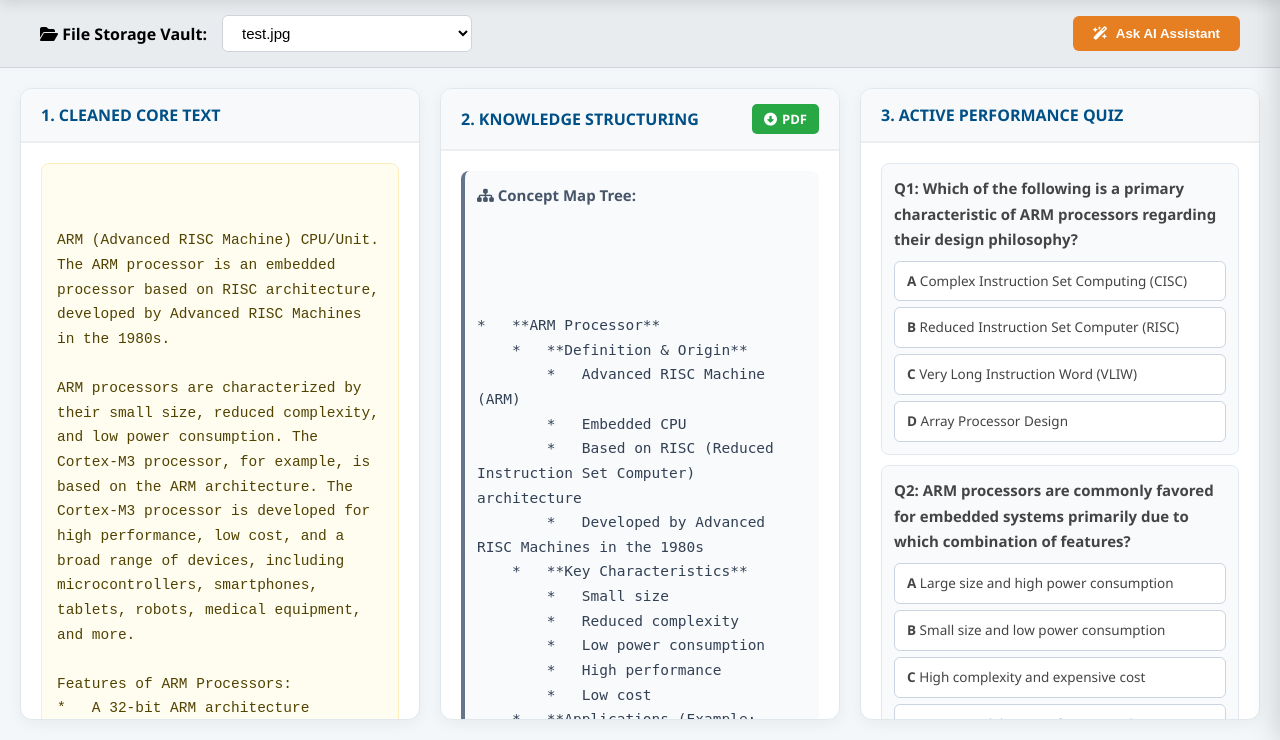
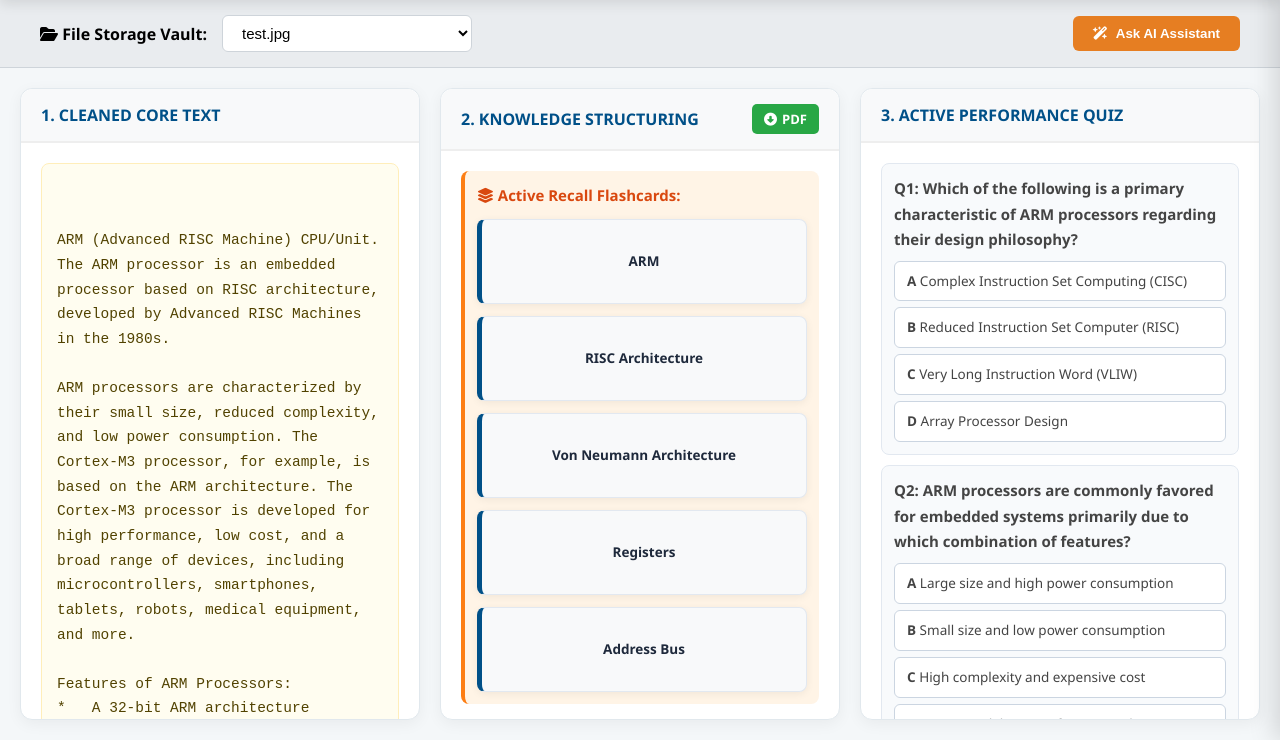
Before and after one commit to annavarapukeer/smart-notes-ai, a Flask app: page /dashboard in a window 1280 px wide. Shown: the part 60-800 px from the top of the page. Run offline with Flask 3, Linux system fonts and the light colour scheme; a user stored in the database is signed in; data comes from the database, SQL or seed files in the repository; both versions use the stored data as it was after the commit.

Commit message:
Feature: Integrated 3D flippable flashcards layer with enhanced contextual RAG routing boundaries

```diff
--- a/ai_engine.py
+++ b/ai_engine.py
@@ -15,11 +15,15 @@ def process_notes_with_ai(extracted_text):
     You are an advanced academic AI tutor. Process the following raw handwritten OCR text into an organized learning ecosystem.
 
     CRITICAL FORMATTING INSTRUCTIONS:
-    - Output your entire response using the clear section divider tags: [CLEANED_TEXT], [SUMMARY], [CONCEPT_TREE], [REVISION_TIERS], [QUIZ], and [ANSWERS].
+    - Output your entire response using the clear section divider tags: [CLEANED_TEXT], [SUMMARY], [CONCEPT_TREE], [REVISION_TIERS], [FLASHCARDS], [QUIZ], and [ANSWERS].
 
     - Under [CONCEPT_TREE], build a hierarchical bullet-point tree structure showing main topic down to subtopics (e.g., Main Topic -> Subtopic -> Details).
 
     - Under [REVISION_TIERS], generate a 1-sentence "Exam-Day Ultra Short Note" followed by a 3-bullet point "7-Day Core Concepts" summary.
+
+    - Under [FLASHCARDS], generate exactly 4 to 5 critical technical terms or definitions found in the context. Format each flashcard on a single new line using a strict colon separator like this:
+      Term Name : Precise clear definition string here
+      Key Component : Structural explanation statement here
 
     - Under [QUIZ], generate exactly 5 multiple-choice questions based on the text context.
     Format each question EXACTLY like this:
--- a/templates/dashboard.html
+++ b/templates/dashboard.html
@@ -26,6 +26,16 @@
 
         .text-block { white-space: pre-wrap; word-wrap: break-word; font-size: 14.5px; color: #334155; }
         .ocr-style { background: #fffdf0; border: 1px solid #ffeeba; border-radius: 8px; padding: 15px; color: #514200; font-family: 'Courier New', monospace; }
+
+        /* ==================== 🎴 FLASHCARDS INTEGRATION CSS ==================== */
+        .flashcards-wrapper { display: flex; flex-direction: column; gap: 12px; margin-top: 10px; }
+        .flashcard-scene { width: 100%; height: 85px; perspective: 800px; cursor: pointer; }
+        .flashcard-card { width: 100%; height: 100%; position: relative; transition: transform 0.6s cubic-bezier(0.4, 0, 0.2, 1); transform-style: preserve-3d; }
+        .flashcard-card.is-flipped { transform: rotateX(180deg); }
+        .flashcard-face { position: absolute; width: 100%; height: 100%; backface-visibility: hidden; display: flex; align-items: center; justify-content: center; padding: 12px; border-radius: 8px; box-shadow: 0 2px 8px rgba(0,0,0,0.06); text-align: center; font-size: 13.5px; }
+        .flashcard-front { background: #f8f9fa; color: #1e293b; border: 1px solid #e2e8f0; border-left: 5px solid #005088; font-weight: 600; }
+        .flashcard-back { background: #e6f4ea; color: #137333; border: 1px solid #ceead6; transform: rotateX(180deg); font-style: italic; font-weight: 500; }
+        /* ======================================================================= */
 
         .quiz-container-box { display: flex; flex-direction: column; gap: 15px; }
         .quiz-q-block { background: #f8fafc; border: 1px solid #e2e8f0; border-radius: 8px; padding: 12px; margin-bottom: 10px; }
@@ -92,6 +102,31 @@
                 </div>
                 <div class="scroll-content">
 
+                    <!-- 🎴 FLASHCARDS MODULE INTEGRATED HERE -->
+                    <div style="background: #fff4e6; padding: 12px; border-radius: 8px; margin-bottom: 15px; border-left: 4px solid #fd7e14;">
+                        <strong style="color: #d9480f;"><i class="fa-solid fa-layer-group"></i> Active Recall Flashcards:</strong>
+                        <div class="flashcards-wrapper">
+                            {% if '[FLASHCARDS]' in note['summary'] %}
+                                {% for line in note['summary'].split('[FLASHCARDS]')[1].split('[QUIZ]')[0].split('\n') %}
+                                    {% if ':' in line %}
+                                        <div class="flashcard-scene" onclick="this.querySelector('.flashcard-card').classList.toggle('is-flipped')">
+                                            <div class="flashcard-card">
+                                                <div class="flashcard-face flashcard-front">
+                                                    <strong>{{ line.split(':')[0].strip() }}</strong>
+                                                </div>
+                                                <div class="flashcard-face flashcard-back">
+                                                    {{ line.split(':')[1].strip() }}
+                                                </div>
+                                            </div>
+                                        </div>
+                                    {% endif %}
+                                {% endfor %}
+                            {% else %}
+                                <span style="color:#888;"><em>Re-upload this file to generate Flashcards.</em></span>
+                            {% endif %}
+                        </div>
+                    </div>
+
                     <div style="background: #f8fafc; padding: 12px; border-radius: 8px; margin-bottom: 15px; border-left: 4px solid #64748b;">
                         <strong style="color: #475569;"><i class="fa-solid fa-sitemap"></i> Concept Map Tree:</strong>
                         <div class="text-block" style="margin-top: 6px; font-family: monospace;">
@@ -107,7 +142,11 @@
                         <strong style="color: #e67e22;"><i class="fa-solid fa-bolt"></i> Multi-Tier Exam Revision Sheet:</strong>
                         <div class="text-block" style="margin-top: 6px;">
                             {% if '[REVISION_TIERS]' in note['summary'] %}
-                                {{ note['summary'].split('[REVISION_TIERS]')[1].split('[QUIZ]')[0] | safe }}
+                                {% if '[FLASHCARDS]' in note['summary'] %}
+                                    {{ note['summary'].split('[REVISION_TIERS]')[1].split('[FLASHCARDS]')[0] | safe }}
+                                {% else %}
+                                    {{ note['summary'].split('[REVISION_TIERS]')[1].split('[QUIZ]')[0] | safe }}
+                                {% endif %}
                             {% else %}
                                 <span style="color:#888;"><em>Re-upload this file to generate Multi-Tier Sheets.</em></span>
                             {% endif %}
```
Also changed, not shown: smart_notes.db.
